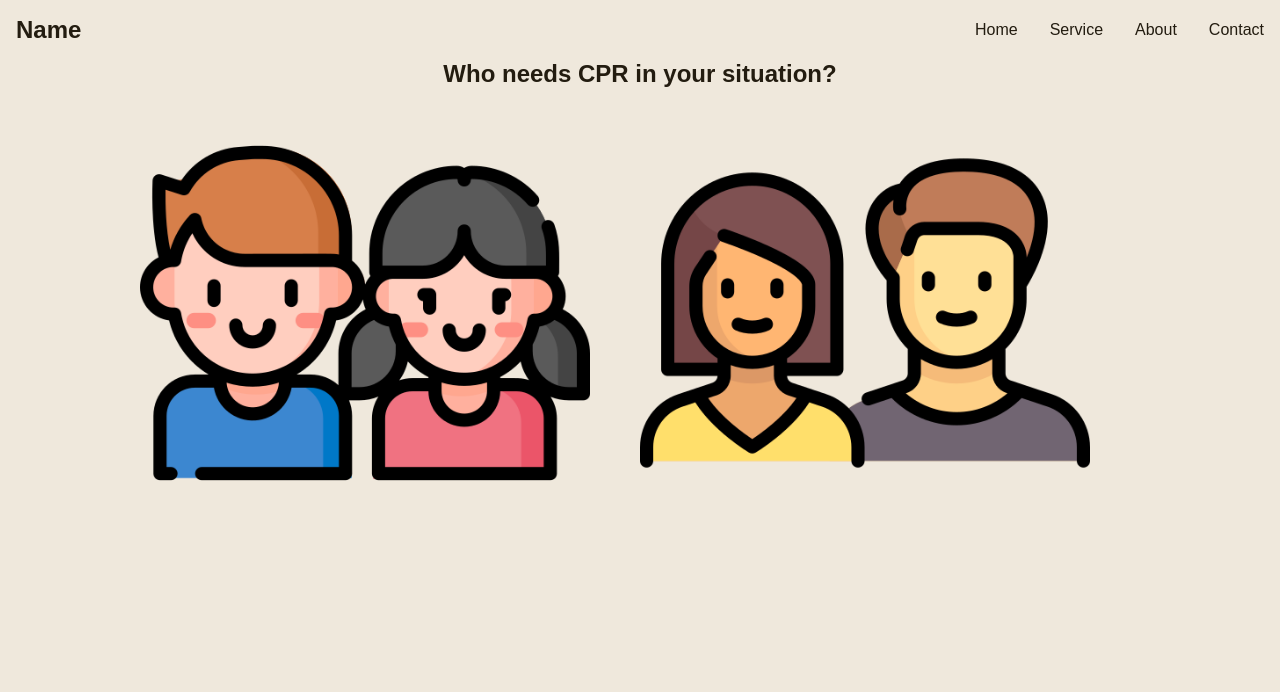
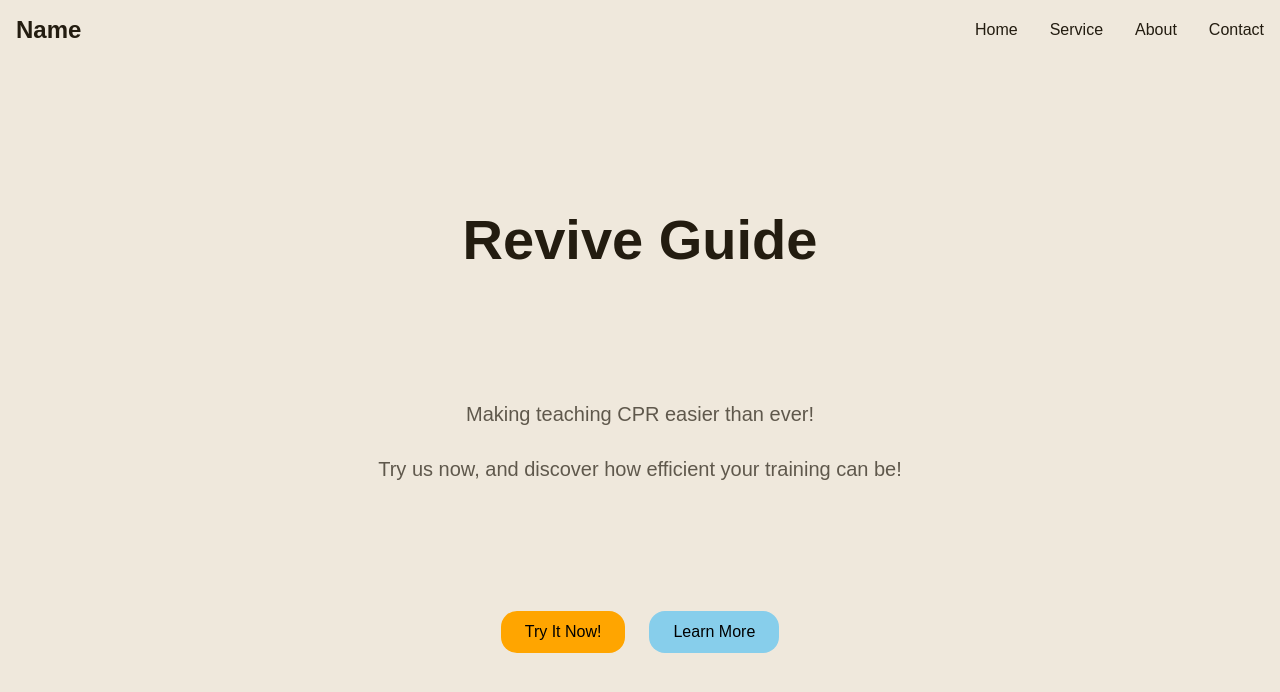
Before and after one commit to HackEDBetaTeam2023/CPR_Tutorial_HackED_Beta, a React (Create React App) app in the folder website/: page / in a window 1280 px wide. Shown: the top 692 px of the page. Built offline with nearby package versions, Linux system fonts and the light colour scheme.

Commit message:
Complete Homepage!

```diff
--- a/website/src/App.css
+++ b/website/src/App.css
@@ -1,11 +1,13 @@
 .App {
     height: 100%;
+    display: flex;
+    flex-direction: column;
   text-align: center;
 }
 
 .app-content {
     width: 100%;
-    height: 100%;
+    flex: 1 1 auto;
     display: flex;
     flex-direction: column;
     align-items: center;
--- a/website/src/components/NavBar.css
+++ b/website/src/components/NavBar.css
@@ -1,6 +1,7 @@
 header, #navbar {
     width: 100%;
     height: 60px;
+    flex: 0 0 auto;
 }
 
 #navbar {
--- /dev/null
+++ b/website/src/pages/Homepage.css
@@ -0,0 +1,42 @@
+.homepage {
+    width: 100%;
+    height: 100%;
+    display: flex;
+    padding: 32px 16px;
+    flex-direction: column;
+    justify-content: space-evenly;
+}
+
+.homepage h2 {
+    font-size: 56px;
+}
+
+.homepage p {
+    font-size: 20px;
+    opacity: 0.7;
+    padding: 16px 0px;
+}
+
+.homepage button {
+    cursor: pointer;
+    font-size: 16px;
+    border-radius: 16px;
+    padding: 12px 24px;
+    transition: box-shadow 0.05s;
+}
+
+.homepage button:hover {
+    box-shadow: #00000044 0px 1px 2px;
+}
+
+.service-button {
+    background-color: orange;
+}
+
+.about-button {
+    background-color: skyblue;
+}
+
+.homepage .buttons a:first-child {
+    margin-right: 24px;
+}
--- a/website/src/pages/Homepage.js
+++ b/website/src/pages/Homepage.js
@@ -1,19 +1,18 @@
 import React from 'react';
-import childrenImage from '../assets/children.png';
-import adultImage from '../assets/couple.png';
+import './Homepage.css';
+import { Link } from 'react-router-dom';
 
 function Homepage() {
     return (
         <section className="homepage">
-            <div className="content-box">
-                <h2>Who needs CPR in your situation?</h2>
-                <div className="options">
-                    <div className="option">
-                        <img src={childrenImage} alt="Children" />
-                        <img src={adultImage} alt="Adult" />
-                    </div>
-                    {/* Add more options as needed */}
-                </div>
+            <h2>Revive Guide</h2>
+            <div>
+                <p>Making teaching CPR easier than ever!</p>
+                <p>Try us now, and discover how efficient your training can be!</p>
+            </div>
+            <div className="buttons">
+                <Link to="service/"><button className="service-button">Try It Now!</button></Link>
+                <Link to="about/"><button className="about-button">Learn More</button></Link>
             </div>
         </section>
     )
```
